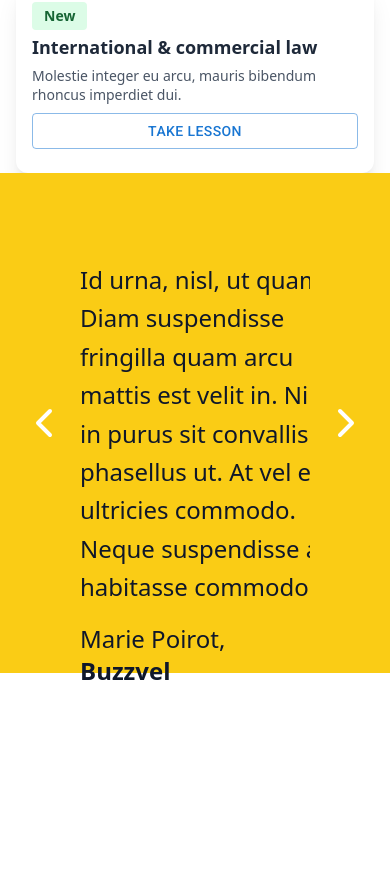
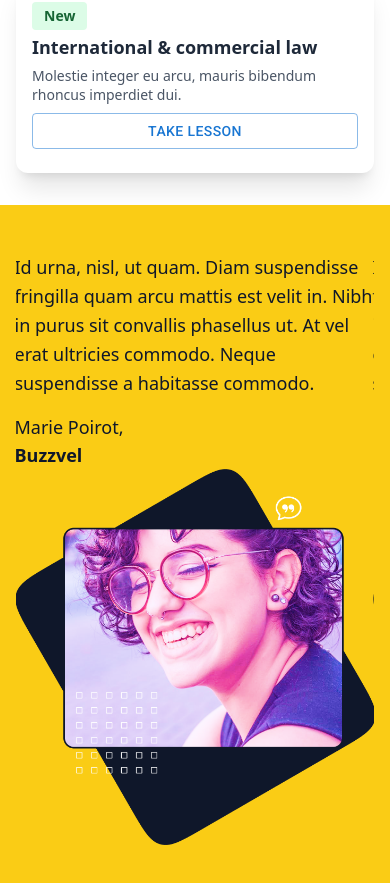
Before and after one commit to Mauricio-Chiapetta/buzzvel_2025_fe_test, a Next.js app: page / in a window 390 px wide. Shown: the part 2080-2963 px from the top of the page. Before the commit the page ends 2791 px from the top, so only its background shows below. Built offline with nearby package versions, Linux system fonts and the light colour scheme.

Commit message:
feat: update CardComponent to use Link for navigation and adjust layout in AllInOneApp and SliderContainer for better responsiveness

```diff
--- a/src/components/AllInOneApp.tsx
+++ b/src/components/AllInOneApp.tsx
@@ -77,7 +77,7 @@ export function AllInOneApp() {
             className="absolute  max-w-[506px] h-[448px] z-10 right-129 -bottom-30"
           />
 
-          <div className="flex flex-col gap-4 sm:flex-row justify-center items-center lg:absolute bottom-10 top-10 right-0 lg:z-10 z-0">
+          <div className="flex flex-col gap-4 sm:flex-row justify-center items-center lg:absolute bottom-10 top-10 right-0 lg:z-10 z-0 mb-8">
             <CardComponent
               title="The map of mathematics"
               subtitle="Egestas elit dui scelerisque ut eu purus aliquam vitae habitasse."
--- a/src/components/CardComponent.tsx
+++ b/src/components/CardComponent.tsx
@@ -1,4 +1,5 @@
 import { Button } from "@mui/material";
+import Link from "next/link";
 import React from "react";
 
 interface CardComponentProps {
@@ -29,8 +30,11 @@ export const CardComponent: React.FC<CardComponentProps> = ({
         {title}
       </h3>
       <p className="text-sm text-gray-600 leading-[140%]">{subtitle}</p>
-      <div className="flex flex-col gap-2 w-full">
-        <Button variant="outlined">Take Lesson</Button>
+
+      <div className="w-full">
+        <Link href={"/#"} className="flex flex-col gap-2 w-full">
+          <Button variant="outlined">Take Lesson</Button>
+        </Link>
       </div>
     </div>
   );
--- a/src/components/Slider.tsx
+++ b/src/components/Slider.tsx
@@ -11,20 +11,21 @@ import { SliderContainer } from "./SliderContainer";
 // REPONSIVE DESIGN !!
 export function Slider() {
   return (
-    <div className="bg-yellow px-20 relative w-full ">
-      <div className="absolute left-5 top-1/2 z-10 -translate-y-1/2 cursor-pointer swiper-button-prev-custom ">
+    <div className="bg-yellow sm:px-[80px] px-[16px] lg:py-0 py-12 relative max-w-[1440px] ">
+      <div className="absolute left-5 top-1/2 z-10 -translate-y-1/2 cursor-pointer swiper-button-prev-custom hidden lg:block">
         <ChevronLeft size={48} className="text-white hover:text-grayBlue" />
       </div>
-      <div className="absolute right-5 top-1/2 z-10 -translate-y-1/2 cursor-pointer swiper-button-next-custom">
+      <div className="absolute right-5 top-1/2 z-10 -translate-y-1/2 cursor-pointer swiper-button-next-custom hidden lg:block">
         <ChevronRight size={48} className="text-white hover:text-grayBlue" />
       </div>
-      <section className=" flex items-center justify-center max-w-[1440px] h-[500px]">
+      <section className="flex items-center justify-center lg:max-w-[1440px] lg:h-[500px] max-w-[393px] max-h-[684px]">
         <Swiper
           modules={[Navigation]}
           navigation={{
             nextEl: ".swiper-button-next-custom",
             prevEl: ".swiper-button-prev-custom",
           }}
+          loop={true}
           className="w-full max-w-[1280px]"
         >
           <SwiperSlide>
@@ -57,12 +58,11 @@ export function Slider() {
                       phasellus ut. At vel erat ultricies commodo. Neque
                       suspendisse a habitasse commodo."
               name="Marie Poirot,"
-              company="Bigapp"
+              company="Microsoft"
             />
           </SwiperSlide>
         </Swiper>
       </section>
-
     </div>
   );
 }
--- a/src/components/SliderContainer.tsx
+++ b/src/components/SliderContainer.tsx
@@ -9,21 +9,18 @@ interface SliderContainerProps {
 }
 export function SliderContainer(props: SliderContainerProps) {
   return (
-    <div className="flex items-center max-w-[1280px] h-[575px] gap-6  ">
-      <div className="flex items-center max-w-[1280px] h-[575px] gap-6">
-        <div className="w-[528px] h-[325px]">
-          <div className="text-grayBlue text-2xl">
+    <div className="flex items-center w-full h-full flex-col lg:flex-row justify-between">
+      <div className="lg:w-[528px] lg:max-h-[325px] w-[361px] max-h-[262px] ">
+        <div className="text-grayBlue lg:text-2xl text-lg">
           <p className="leading-[160%] mb-4">{props.paragraph}</p>
           <div className="flex flex-col">
             <p>{props.name}</p>
             <p className="font-bold">{props.company}</p>
           </div>
-            <div className="custom-pagination mt-4 flex justify-start" />
         </div>
       </div>
-        <div>
+      <div className="lg:w-[528px] w-[361px]">
         <Image width={528} src={Picture} alt="Picture" />
-        </div>
       </div>
     </div>
   );
```
Lines whose indentation alone changed are shown as unchanged.
